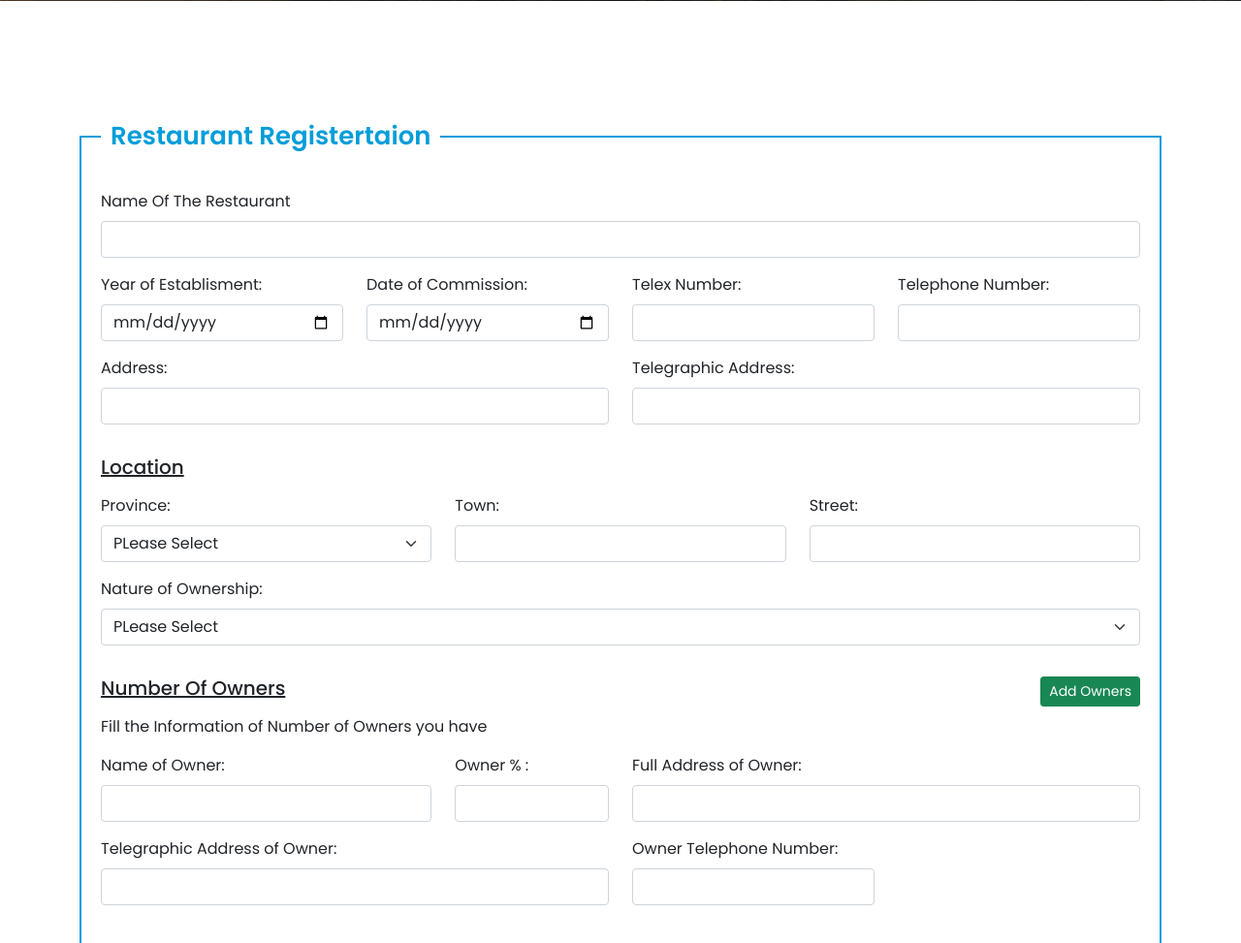
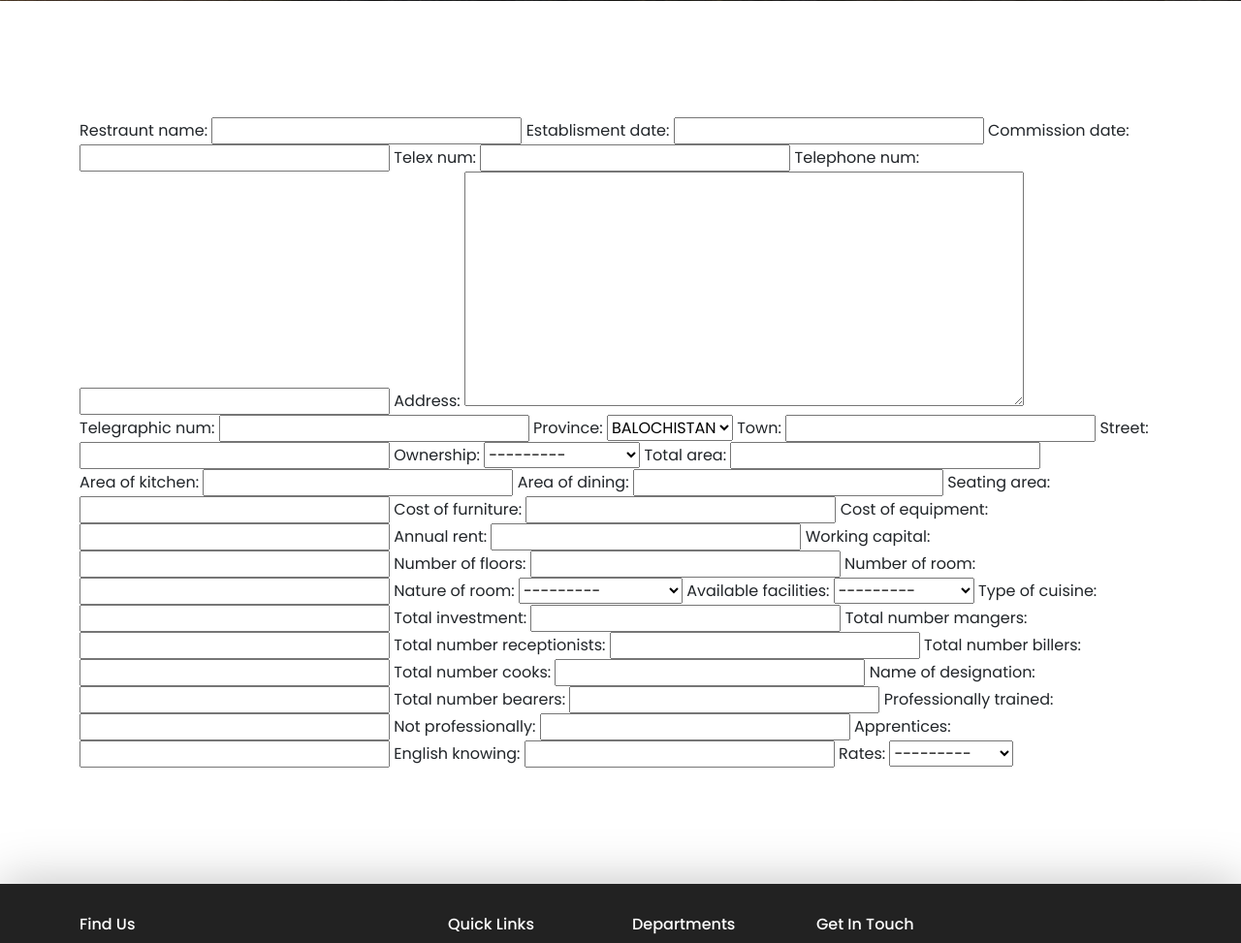
Before and after one commit to Habib-uRehman/Tourism-Development, a Django app: page /restraunt-form/ in a window 1280 px wide. Shown: the part 604-1577 px from the top of the page at 97% size. Run offline with Django 4.2, Linux system fonts and the light colour scheme; parts of the project's set-up code (start-up, migrations or seed data) failed here and were passed over; some libraries are stand-ins or nearby versions.

Commit message:
server side logic for forms

```diff
--- a/restraunt/forms.py
+++ b/restraunt/forms.py
@@ -1,21 +1,11 @@
-# from django import forms
-# from .models import Book
-# from django.forms.models import inlineformset_factory
-# from .models import Author
+from dataclasses import fields
+from django import forms
+from django.forms import ModelForm
+from django.contrib.auth.forms import UserCreationForm
+from .models import restraunt
 
-# class BookForm(forms.ModelForm):
-#     class Meta:
-#         model = Book
-#         fields = (
-#             'title',
-#             'number_of_pages'
-#         )
 
-# BookFormSet = inlineformset_factory(
-#     Author,
-#     Book,
-#     form=BookForm,
-#     min_num=2,  # minimum number of forms that must be filled in
-#     extra=1,  # number of empty forms to display
-#     can_delete=False  # show a checkbox in each form to delete the row
-# )
+class RestrauntForm(ModelForm):
+    class Meta:
+        model = restraunt
+        fields = '__all__'
--- a/restraunt/views.py
+++ b/restraunt/views.py
@@ -1,12 +1,30 @@
+from multiprocessing import context
 from django.shortcuts import render
 from django.http import HttpResponse
 from django.shortcuts import redirect, render
-# from .forms import BookFormSet
-# from .models import Author , Book
-# Create your views here.
+from .forms import RestrauntForm
+
 
 def restrauntform(request):
-    return render(request, 'pages/restraunt-form.html')
+
+    form = RestrauntForm()
+
+    context = {'form' : form}
+
+    return render(request, 'pages/restraunt-form.html' , {'form' :form})
+
+
+# def updateUser(request):
+#     user = request.user
+#     form = UserForm(instance=user)
+
+#     if request.method == 'POST':
+#         form = UserForm (request.POST ,request.FILES, instance=user)
+#         if form.is_valid():
+#            form.save()
+#            return redirect('user-profile' , pk=user.id)
+
+#     return render (request, 'base/update-user.html' , {'form' :form} )
 
 
 
--- a/templates/pages/restraunt-form.html
+++ b/templates/pages/restraunt-form.html
@@ -36,8 +36,11 @@
             <div class="container space-y">
                 <!-- <div class="row row-cols-1 g-4"> -->
                 <div class="row touristGuide-content">
-                    <form action="">
-                        <fieldset>
+
+                    <form class="form" action="" method="POST" enctype="multipart/form-data">
+                        {% csrf_token %}
+                        {{form}}
+                        <!-- <fieldset>
                             <legend>Restaurant Registertaion</legend>
                             <div class="row">
                                 <div class="col-12 my-2">
@@ -109,8 +112,7 @@
                                 <div class="col-md-12 my-2">
                                     <label for="" class="form-label">Nature of Ownership:</label>
 
-                                    <!-- <input type="text" class="form-control" />
-                                <small>(Please State Whether Sole Proprietorship, firms cooperative, Limited company, etc) <b class="text-danger">*</b></small> -->
+
                                     <select class="form-select" aria-label="Default select example">
                                     <option selected>PLease Select</option>
                                     <option value="1">Proprietorship</option>
@@ -657,79 +659,6 @@
                                     </div>
                                 </div>
                             </div>
-                            <!-- <div class="row">
-                                <h5 class="mt-4 mb-2">
-                                    <u>
-                            Employees
-                        </u>
-                                </h5>
-                                <div class="col-12">
-                                    <div class="table-responsive">
-                                        <table class="table table-bordered employees">
-                                            <thead class="bg-info text-white">
-                                                <tr>
-                                                    <th>Category</th>
-                                                    <th>Total Number</th>
-                                                    <th>Professionally Trained</th>
-                                                    <th>Not Professionally Trained but Experianced</th>
-                                                    <th>Apprentices</th>
-                                                    <th>English Knowing</th>
-                                                </tr>
-                                            </thead>
-                                            <tbody>
-                                                <tr>
-                                                    <th>Manager</th>
-                                                    <td contenteditable="true"></td>
-                                                    <td contenteditable="true"></td>
-                                                    <td contenteditable="true"></td>
-                                                    <td contenteditable="true"></td>
-                                                    <td contenteditable="true"></td>
-                                                </tr>
-                                                <tr>
-                                                    <th>Reception</th>
-                                                    <td contenteditable="true"></td>
-                                                    <td contenteditable="true"></td>
-                                                    <td contenteditable="true"></td>
-                                                    <td contenteditable="true"></td>
-                                                    <td contenteditable="true"></td>
-                                                </tr>
-                                                <tr>
-                                                    <th>Billing</th>
-                                                    <td contenteditable="true"></td>
-                                                    <td contenteditable="true"></td>
-                                                    <td contenteditable="true"></td>
-                                                    <td contenteditable="true"></td>
-                                                    <td contenteditable="true"></td>
-                                                </tr>
-                                                <tr>
-                                                    <th>Cooks</th>
-                                                    <td contenteditable="true"></td>
-                                                    <td contenteditable="true"></td>
-                                                    <td contenteditable="true"></td>
-                                                    <td contenteditable="true"></td>
-                                                    <td contenteditable="true"></td>
-                                                </tr>
-                                                <tr>
-                                                    <th>Bearers</th>
-                                                    <td contenteditable="true"></td>
-                                                    <td contenteditable="true"></td>
-                                                    <td contenteditable="true"></td>
-                                                    <td contenteditable="true"></td>
-                                                    <td contenteditable="true"></td>
-                                                </tr>
-                                                <tr>
-                                                    <th>Other</th>
-                                                    <td contenteditable="true"></td>
-                                                    <td contenteditable="true"></td>
-                                                    <td contenteditable="true"></td>
-                                                    <td contenteditable="true"></td>
-                                                    <td contenteditable="true"></td>
-                                                </tr>
-                                            </tbody>
-                                        </table>
-                                    </div>
-                                </div>
-                            </div> -->
 
                             <div class=" row">
                                 <h5 class="mt-4 mb-2">
@@ -760,7 +689,7 @@
                                 </div>
                             </div>
 
-                        </fieldset>
+                        </fieldset>  -->
                     </form>
                 </div>
             </div>
```
